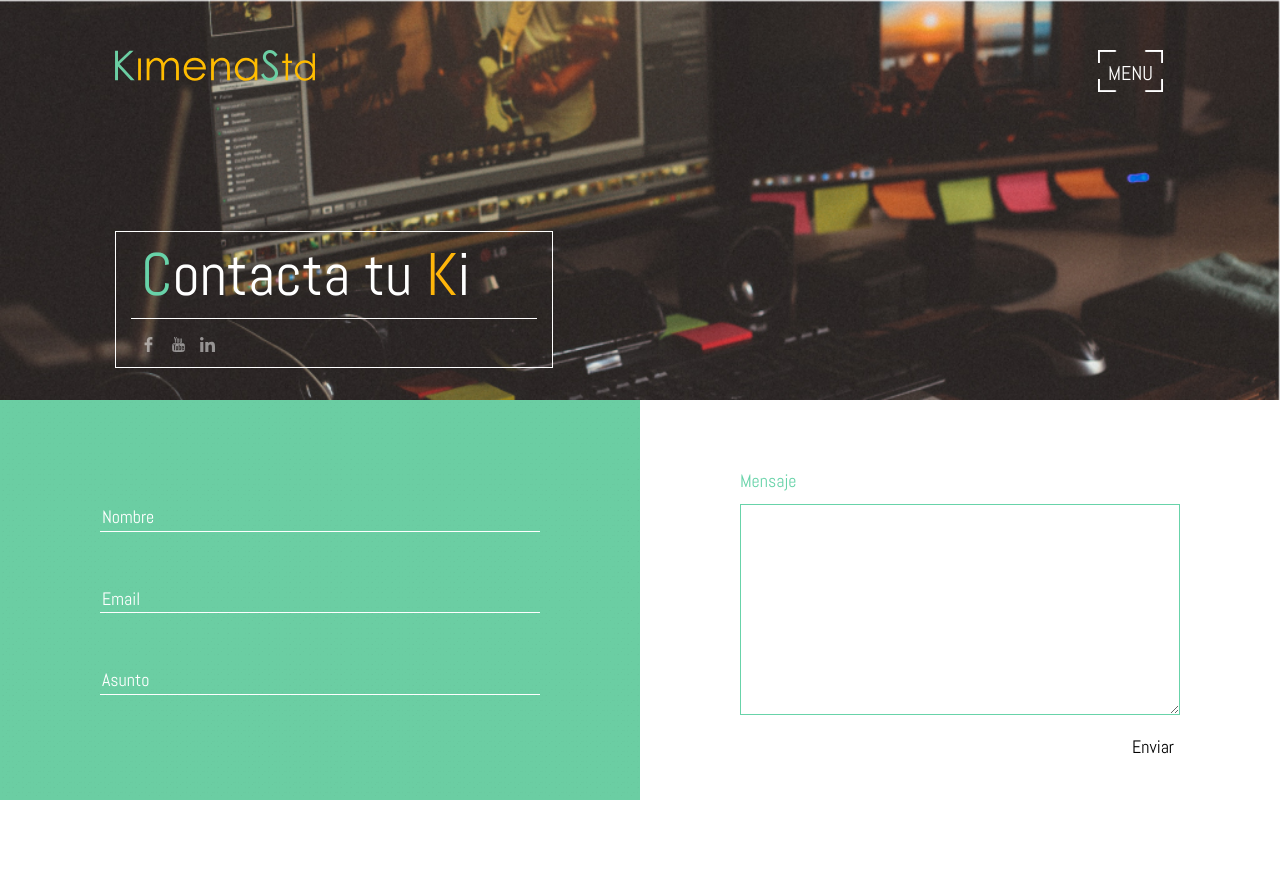
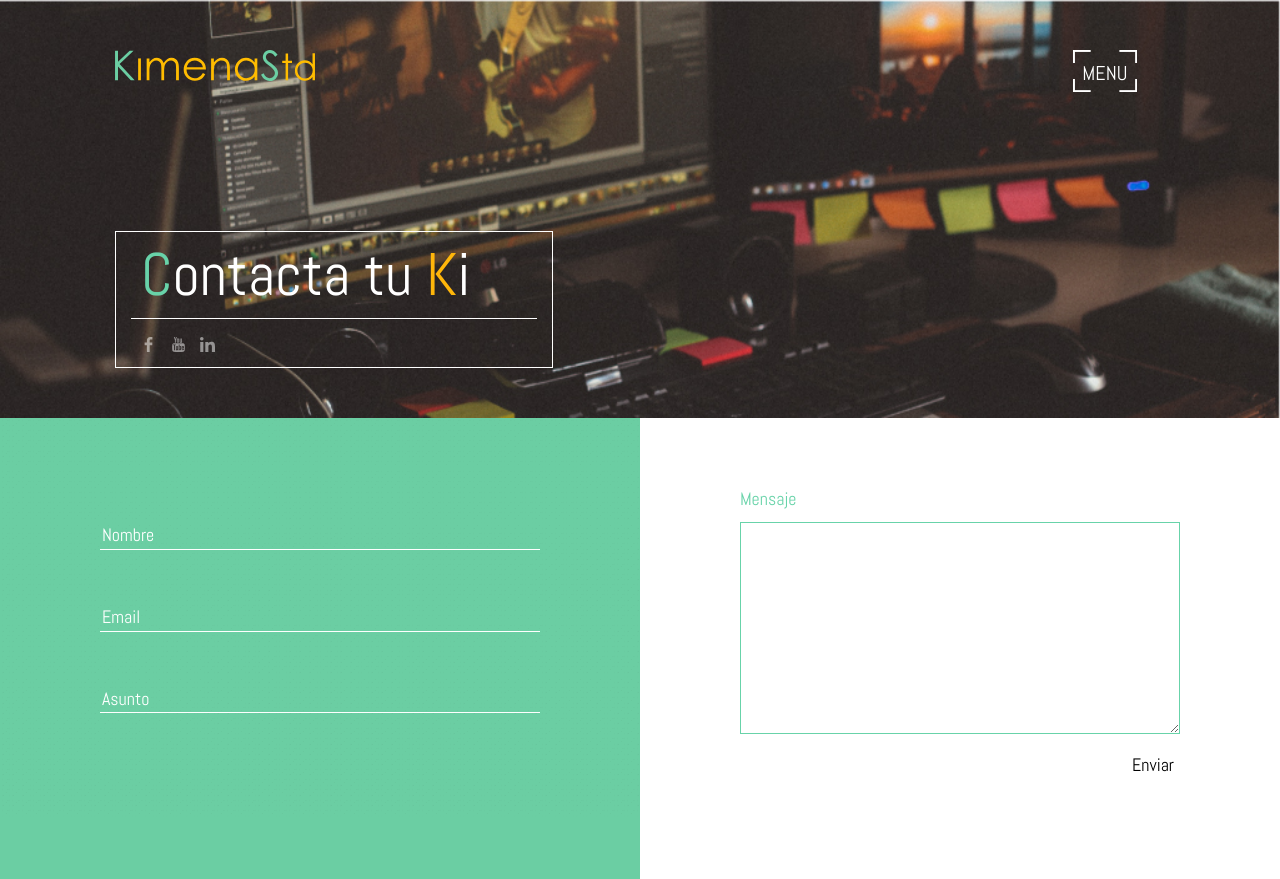
Before and after one commit to NI54Oficina/web-luis, a PHP site: page /contacto.php in a window 1280 px wide. Before the commit the page ends 800 px from the top, so only its background shows below. Run offline with PHP 8.4, Linux system fonts and the light colour scheme; some libraries are stand-ins or nearby versions.

Commit message:
14:15 13-12-2016

```diff
--- a/css/stylesheet.css
+++ b/css/stylesheet.css
@@ -234,11 +234,12 @@ section{
 
 .footer-home{
 
-  padding-bottom: 100px;
+  /*padding-bottom: 100px;*/
     position: absolute;
     bottom: 0;
     width: auto;
-    padding-left: 3%;
+    padding: 50px 10%;
+
 }
 
 .footer-home a img{
@@ -286,12 +287,13 @@ section{
 #btn-inicio{
   position:absolute;
    width:auto ;
-   padding:50px 8%;
+   padding:50px 10%;
    right:0;
 }
 
 .nav-inicio {
   padding: 0 120px;
+  padding-left: 90px;
 }
 
 .nav-inicio li a{
@@ -302,15 +304,20 @@ section{
 
 
 
-@keyframes expand { 15% {padding:0px} 50% {padding: 20px} 75% {padding:5px;}  100% {padding: 20px;} }
+@keyframes expand { 15% {padding:0px } 50% {padding: 20px} 75% {padding:5px;}  100% {padding: 20px;} }
 
-@keyframes ixpand {  15% {padding: 20px} 50% {padding:0px} 75% {padding:15px ;}  100% {padding:0px;} }
+@keyframes ixpand {  15% {padding: 20px } 50% {padding:0px} 75% {padding:15px ;}  100% {padding:0px;} }
 ;
 .nav-inicio{
 padding-left: 10%;
 margin-bottom: 50px;
 }
+/*
+.container-inicio a p {
 
+    font-size: 0.7em;
+}
+*/
 
 .nav-inicio li{
 padding: 20px;
@@ -467,12 +474,12 @@ cursor: pointer;
 
 #prev-img{
   left:0;
-  margin-left: 15%;
+  margin-left: 10%;
 }
 
 #next-img{
   right:0;
-  margin-right: 15%;
+  margin-right: 10%;
 }
 
 /*********************** CONTACTO ********************/
@@ -485,7 +492,7 @@ cursor: pointer;
   background: url('../img/header.jpg');
   background-repeat: no-repeat;
   background-size: 100% 100%;
-  height: 50vh;
+  min-height: 50vh;
 
 }
 
@@ -513,7 +520,6 @@ cursor: pointer;
 
 .right-box-contact,.left-box-contact{
   padding: 50px 100px;
-  height: 50vh;
   padding-bottom: 100px;
 }
 
--- a/index.php
+++ b/index.php
@@ -37,14 +37,16 @@
 
 <!-- <div id="div1" />
 <div id="div2" /> -->
+
+
+</section>
+
 <footer  class="col-lg-12 col-sm-12 col-md-12 col-xs-12 footer-home">
 
     <a href="#"><img src="img/fb.svg" alt="" /></a>
     <a href="#"><img src="img/linkedin.svg" alt="" /></a>
     <a href="#"><img src="img/ytube.svg" alt="" /></a>
 </footer>
-
-</section>
 
 <!-- <script>
 var myVideo =  iframe.getElementById('video');
--- a/js/js.js
+++ b/js/js.js
@@ -11,7 +11,7 @@ $(document).on("ready",function(){
 	remainings();
 	changeProject();
 	centerNav();
-
+	setHeightContacto();
 
 
 
@@ -20,6 +20,7 @@ $(document).on("ready",function(){
 
 $( window ).resize(function() {
   centerNav();
+	setHeightContacto();
 });
 
 
@@ -389,3 +390,12 @@ function validateContact() {
     }
     return valid;
 }
+
+
+function setHeightContacto(){
+ var height= parseInt($('.contacto').css('height'));
+ var heighWs= parseInt($(window).height());
+
+ $('.right-box-contact').css('min-height', heighWs-height+'px');
+ console.log("entra alto de contacto");
+}
--- a/portfolio.php
+++ b/portfolio.php
@@ -191,7 +191,7 @@
   <button class="border-b" type="button" name="button" onclick="closeGallery()"><p> </p></button>
 
       <div id="img-to-display" style="max-height:500px; max-width:90vw"class="">
-//cerrar-portfolio.svg
+
 
       </div>
 
```
